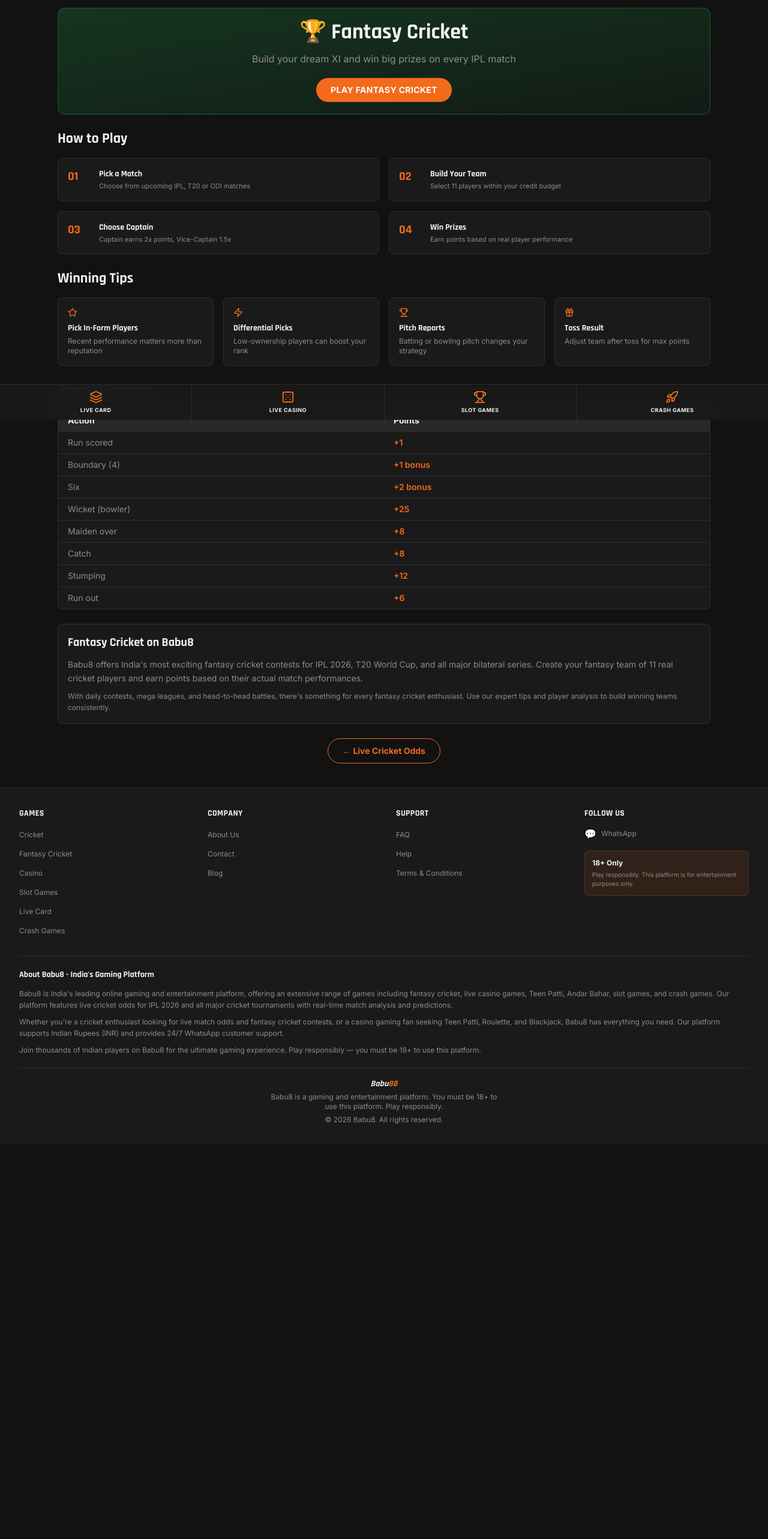
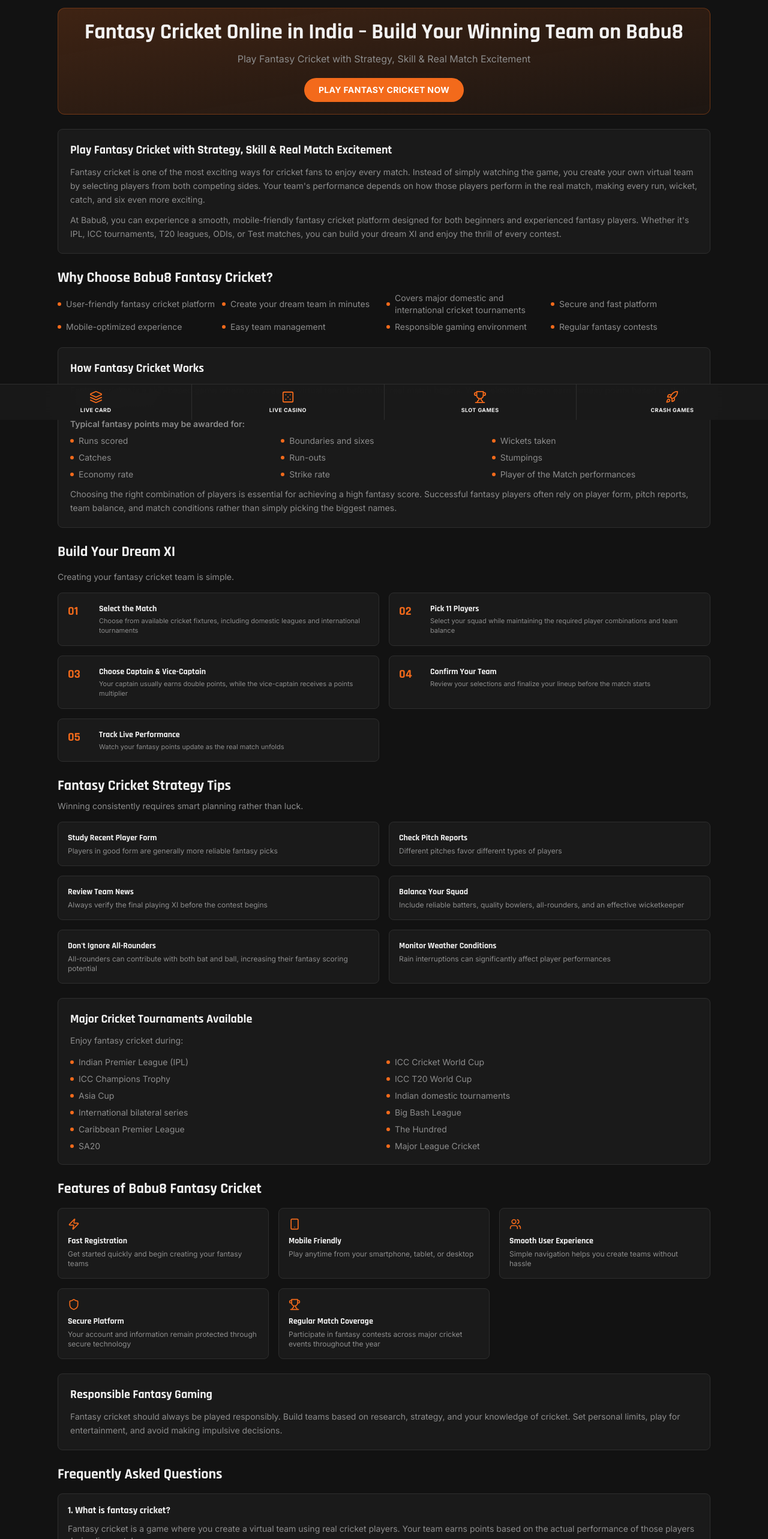
Before and after one commit to Neetu8354/promo-game-center, a React (Vite) app: page /fantasy-cricket in a window 1280 px wide. Shown: the part 100-2666 px from the top of the page at 60% size. Before the commit the page ends 2007 px from the top, so only its background shows below. Built offline with nearby package versions, Linux system fonts and the light colour scheme; the HTML template or start-up script is replaced by a standard one.

Commit message:
Update Fantasy Cricket page with comprehensive new content

```diff
--- a/src/pages/FantasyCricket.tsx
+++ b/src/pages/FantasyCricket.tsx
@@ -1,6 +1,6 @@
 import { Link } from "react-router-dom";
 import { Helmet } from "react-helmet-async";
-import { ChevronRight, Trophy, Star, Zap, Gift } from "lucide-react";
+import { ChevronRight, Trophy, Star, Zap, Gift, Users, Smartphone, Shield } from "lucide-react";
 import Header from "@/components/Header";
 import Footer from "@/components/Footer";
 import BottomTabBar from "@/components/BottomTabBar";
@@ -9,30 +9,131 @@ const WHATSAPP_LINK = "https://wa.link/reddyanna_";
 const SITE_URL = "https://www.babu8.online";
 
 const steps = [
-  { step: "01", title: "Pick a Match", desc: "Choose from upcoming IPL, T20 or ODI matches" },
-  { step: "02", title: "Build Your Team", desc: "Select 11 players within your credit budget" },
-  { step: "03", title: "Choose Captain", desc: "Captain earns 2x points, Vice-Captain 1.5x" },
-  { step: "04", title: "Win Prizes", desc: "Earn points based on real player performance" },
+  { step: "01", title: "Select the Match", desc: "Choose from available cricket fixtures, including domestic leagues and international tournaments" },
+  { step: "02", title: "Pick 11 Players", desc: "Select your squad while maintaining the required player combinations and team balance" },
+  { step: "03", title: "Choose Captain & Vice-Captain", desc: "Your captain usually earns double points, while the vice-captain receives a points multiplier" },
+  { step: "04", title: "Confirm Your Team", desc: "Review your selections and finalize your lineup before the match starts" },
+  { step: "05", title: "Track Live Performance", desc: "Watch your fantasy points update as the real match unfolds" },
 ];
 
-const tips = [
-  { icon: <Star size={16} />, title: "Pick In-Form Players", desc: "Recent performance matters more than reputation" },
-  { icon: <Zap size={16} />, title: "Differential Picks", desc: "Low-ownership players can boost your rank" },
-  { icon: <Trophy size={16} />, title: "Pitch Reports", desc: "Batting or bowling pitch changes your strategy" },
-  { icon: <Gift size={16} />, title: "Toss Result", desc: "Adjust team after toss for max points" },
+const whyChoose = [
+  "User-friendly fantasy cricket platform",
+  "Create your dream team in minutes",
+  "Covers major domestic and international cricket tournaments",
+  "Secure and fast platform",
+  "Mobile-optimized experience",
+  "Easy team management",
+  "Responsible gaming environment",
+  "Regular fantasy contests",
+];
+
+const features = [
+  { icon: <Zap size={20} />, title: "Fast Registration", desc: "Get started quickly and begin creating your fantasy teams" },
+  { icon: <Smartphone size={20} />, title: "Mobile Friendly", desc: "Play anytime from your smartphone, tablet, or desktop" },
+  { icon: <Users size={20} />, title: "Smooth User Experience", desc: "Simple navigation helps you create teams without hassle" },
+  { icon: <Shield size={20} />, title: "Secure Platform", desc: "Your account and information remain protected through secure technology" },
+  { icon: <Trophy size={20} />, title: "Regular Match Coverage", desc: "Participate in fantasy contests across major cricket events throughout the year" },
+];
+
+const tournaments = [
+  "Indian Premier League (IPL)",
+  "ICC Cricket World Cup",
+  "ICC Champions Trophy",
+  "ICC T20 World Cup",
+  "Asia Cup",
+  "Indian domestic tournaments",
+  "International bilateral series",
+  "Big Bash League",
+  "Caribbean Premier League",
+  "The Hundred",
+  "SA20",
+  "Major League Cricket",
+];
+
+const pointsSystem = [
+  { action: "Runs scored", points: "+1" },
+  { action: "Boundaries and sixes", points: "Bonus" },
+  { action: "Wickets taken", points: "+25" },
+  { action: "Catches", points: "+8" },
+  { action: "Run-outs", points: "+6" },
+  { action: "Stumpings", points: "+12" },
+  { action: "Economy rate", points: "Bonus" },
+  { action: "Strike rate", points: "Bonus" },
+  { action: "Player of the Match", points: "Bonus" },
+];
+
+const strategyTips = [
+  { title: "Study Recent Player Form", desc: "Players in good form are generally more reliable fantasy picks" },
+  { title: "Check Pitch Reports", desc: "Different pitches favor different types of players" },
+  { title: "Review Team News", desc: "Always verify the final playing XI before the contest begins" },
+  { title: "Balance Your Squad", desc: "Include reliable batters, quality bowlers, all-rounders, and an effective wicketkeeper" },
+  { title: "Don't Ignore All-Rounders", desc: "All-rounders can contribute with both bat and ball, increasing their fantasy scoring potential" },
+  { title: "Monitor Weather Conditions", desc: "Rain interruptions can significantly affect player performances" },
+];
+
+const faqs = [
+  {
+    q: "What is fantasy cricket?",
+    a: "Fantasy cricket is a game where you create a virtual team using real cricket players. Your team earns points based on the actual performance of those players during live matches.",
+  },
+  {
+    q: "Is fantasy cricket based on skill?",
+    a: "Yes. Successful fantasy cricket relies on player research, match analysis, pitch conditions, and strategic team selection rather than random choices.",
+  },
+  {
+    q: "How many players are required in a fantasy cricket team?",
+    a: "Most fantasy contests require selecting 11 players while following position and budget rules.",
+  },
+  {
+    q: "Why is selecting the captain important?",
+    a: "The captain usually receives bonus fantasy points, making captain selection one of the most important strategic decisions.",
+  },
+  {
+    q: "Can I edit my fantasy team?",
+    a: "Yes. Most fantasy contests allow changes before the official match deadline.",
+  },
+  {
+    q: "Which cricket tournaments are available?",
+    a: "You can usually participate in fantasy contests for IPL, ICC events, international series, T20 leagues, and other major cricket competitions.",
+  },
+  {
+    q: "What factors should I consider before selecting players?",
+    a: "Consider recent form, playing XI confirmation, pitch report, weather conditions, player role, head-to-head records, and venue statistics.",
+  },
+  {
+    q: "Can beginners play fantasy cricket?",
+    a: "Absolutely. Fantasy cricket is suitable for both beginners and experienced cricket fans.",
+  },
+  {
+    q: "How often should I update my fantasy team?",
+    a: "You should review and update your team before every match after checking the confirmed playing XI.",
+  },
+  {
+    q: "Why choose Babu8 for fantasy cricket?",
+    a: "Babu8 provides an easy-to-use fantasy cricket experience with a modern interface, mobile compatibility, secure access, and coverage of major cricket tournaments, making it simple for cricket fans to build and manage their dream teams.",
+  },
 ];
 
 const FantasyCricket = () => {
   return (
     <div className="min-h-screen bg-background">
       <Helmet>
-        <title>Fantasy Cricket India - Build Teams & Win Prizes | Babu8</title>
-        <meta name="description" content="Play fantasy cricket on Babu8. Pick players, build your dream team for IPL 2026 matches and win real prizes. Expert tips and strategies included." />
+        <title>Fantasy Cricket Online in India | Create Your Dream Team on Babu8</title>
+        <meta name="description" content="Play fantasy cricket online with Babu8. Create your dream XI, follow live cricket action, use expert strategies, and enjoy fantasy contests across IPL, ICC tournaments, and international matches." />
         <link rel="canonical" href={`${SITE_URL}/fantasy-cricket`} />
-        <meta property="og:title" content="Fantasy Cricket India - Build Teams & Win Prizes | Babu8" />
-        <meta property="og:description" content="Play fantasy cricket on Babu8 and win real prizes. IPL 2026 contests available." />
+        <meta property="og:title" content="Fantasy Cricket Online in India | Create Your Dream Team on Babu8" />
+        <meta property="og:description" content="Play fantasy cricket online with Babu8. Create your dream XI, follow live cricket action, use expert strategies, and enjoy fantasy contests across IPL, ICC tournaments, and international matches." />
         <meta property="og:url" content={`${SITE_URL}/fantasy-cricket`} />
         <meta property="og:type" content="website" />
+        <script type="application/ld+json">{JSON.stringify({
+          "@context": "https://schema.org",
+          "@type": "FAQPage",
+          "mainEntity": faqs.map((f) => ({
+            "@type": "Question",
+            "name": f.q,
+            "acceptedAnswer": { "@type": "Answer", "text": f.a },
+          })),
+        })}</script>
       </Helmet>
 
       <Header />
@@ -48,22 +149,67 @@ const FantasyCricket = () => {
         </nav>
 
         {/* Hero */}
-        <div className="rounded-xl bg-gradient-to-br from-green-500/20 to-green-500/5 border border-green-500/30 p-5 mb-6 text-center">
-          <h1 className="font-heading text-3xl md:text-4xl font-bold text-foreground mb-3">🏆 Fantasy Cricket</h1>
-          <p className="text-sm md:text-base text-muted-foreground mb-5">Build your dream XI and win big prizes on every IPL match</p>
+        <div className="rounded-xl bg-gradient-to-br from-primary/20 to-primary/5 border border-primary/30 p-5 mb-6 text-center">
+          <h1 className="font-heading text-2xl md:text-4xl font-bold text-foreground mb-3">Fantasy Cricket Online in India – Build Your Winning Team on Babu8</h1>
+          <p className="text-sm md:text-base text-muted-foreground mb-5">Play Fantasy Cricket with Strategy, Skill &amp; Real Match Excitement</p>
           <a
             href={WHATSAPP_LINK}
             target="_blank"
             rel="noopener noreferrer"
             className="inline-block bg-primary text-primary-foreground px-6 py-2.5 rounded-full text-sm font-bold uppercase tracking-wide"
           >
-            Play Fantasy Cricket
+            Play Fantasy Cricket Now
           </a>
         </div>
 
-        {/* How It Works */}
+        {/* Intro */}
+        <section className="mb-6 bg-card border border-border rounded-lg p-5">
+          <h2 className="font-heading text-lg md:text-xl font-bold text-foreground mb-3">Play Fantasy Cricket with Strategy, Skill &amp; Real Match Excitement</h2>
+          <p className="text-sm text-muted-foreground leading-relaxed mb-3">
+            Fantasy cricket is one of the most exciting ways for cricket fans to enjoy every match. Instead of simply watching the game, you create your own virtual team by selecting players from both competing sides. Your team's performance depends on how those players perform in the real match, making every run, wicket, catch, and six even more exciting.
+          </p>
+          <p className="text-sm text-muted-foreground leading-relaxed">
+            At Babu8, you can experience a smooth, mobile-friendly fantasy cricket platform designed for both beginners and experienced fantasy players. Whether it's IPL, ICC tournaments, T20 leagues, ODIs, or Test matches, you can build your dream XI and enjoy the thrill of every contest.
+          </p>
+        </section>
+
+        {/* Why Choose Babu8 */}
         <section className="mb-6">
-          <h2 className="font-heading text-xl md:text-2xl font-bold text-foreground mb-4">How to Play</h2>
+          <h2 className="font-heading text-xl md:text-2xl font-bold text-foreground mb-2">Why Choose Babu8 Fantasy Cricket?</h2>
+          <div className="grid grid-cols-2 md:grid-cols-4 gap-2 mb-4">
+            {whyChoose.map((item, i) => (
+              <div key={i} className="flex items-center gap-2 text-sm text-muted-foreground">
+                <span className="w-1.5 h-1.5 rounded-full bg-primary flex-shrink-0" />
+                {item}
+              </div>
+            ))}
+          </div>
+        </section>
+
+        {/* How Fantasy Cricket Works */}
+        <section className="mb-6 bg-card border border-border rounded-lg p-5">
+          <h2 className="font-heading text-lg md:text-xl font-bold text-foreground mb-3">How Fantasy Cricket Works</h2>
+          <p className="text-sm text-muted-foreground leading-relaxed mb-3">
+            Fantasy cricket is a skill-based game where you create a virtual team before the real match begins. Your selected players earn fantasy points based on their real-life performances.
+          </p>
+          <p className="text-sm text-muted-foreground font-semibold mb-2">Typical fantasy points may be awarded for:</p>
+          <div className="grid grid-cols-2 md:grid-cols-3 gap-2">
+            {["Runs scored", "Boundaries and sixes", "Wickets taken", "Catches", "Run-outs", "Stumpings", "Economy rate", "Strike rate", "Player of the Match performances"].map((item, i) => (
+              <div key={i} className="flex items-center gap-2 text-sm text-muted-foreground">
+                <span className="w-1.5 h-1.5 rounded-full bg-primary flex-shrink-0" />
+                {item}
+              </div>
+            ))}
+          </div>
+          <p className="text-sm text-muted-foreground leading-relaxed mt-3">
+            Choosing the right combination of players is essential for achieving a high fantasy score. Successful fantasy players often rely on player form, pitch reports, team balance, and match conditions rather than simply picking the biggest names.
+          </p>
+        </section>
+
+        {/* Build Your Dream XI */}
+        <section className="mb-6">
+          <h2 className="font-heading text-xl md:text-2xl font-bold text-foreground mb-4">Build Your Dream XI</h2>
+          <p className="text-sm text-muted-foreground mb-4">Creating your fantasy cricket team is simple.</p>
           <div className="space-y-3 md:grid md:grid-cols-2 md:gap-4 md:space-y-0">
             {steps.map((s) => (
               <div key={s.step} className="flex gap-3 bg-card border border-border rounded-lg p-4 items-start">
@@ -77,55 +223,67 @@ const FantasyCricket = () => {
           </div>
         </section>
 
-        {/* Tips */}
+        {/* Strategy Tips */}
         <section className="mb-6">
-          <h2 className="font-heading text-xl md:text-2xl font-bold text-foreground mb-4">Winning Tips</h2>
-          <div className="grid grid-cols-2 md:grid-cols-4 gap-4">
-            {tips.map((t, i) => (
+          <h2 className="font-heading text-xl md:text-2xl font-bold text-foreground mb-2">Fantasy Cricket Strategy Tips</h2>
+          <p className="text-sm text-muted-foreground mb-4">Winning consistently requires smart planning rather than luck.</p>
+          <div className="grid grid-cols-1 md:grid-cols-2 gap-4">
+            {strategyTips.map((tip, i) => (
               <div key={i} className="bg-card border border-border rounded-lg p-4">
-                <div className="text-primary mb-2">{t.icon}</div>
-                <h3 className="text-sm font-bold text-foreground mb-1">{t.title}</h3>
-                <p className="text-xs text-muted-foreground">{t.desc}</p>
+                <h3 className="text-sm font-bold text-foreground mb-1">{tip.title}</h3>
+                <p className="text-xs text-muted-foreground">{tip.desc}</p>
               </div>
             ))}
           </div>
         </section>
 
-        {/* Scoring */}
-        <section className="mb-6">
-          <h2 className="font-heading text-xl md:text-2xl font-bold text-foreground mb-4">Scoring System</h2>
-          <div className="bg-card border border-border rounded-lg overflow-hidden">
-            <div className="grid grid-cols-2 bg-secondary">
-              <div className="px-4 py-2 text-sm font-bold text-foreground">Action</div>
-              <div className="px-4 py-2 text-sm font-bold text-foreground">Points</div>
-            </div>
-            {[
-              ["Run scored", "+1"],
-              ["Boundary (4)", "+1 bonus"],
-              ["Six", "+2 bonus"],
-              ["Wicket (bowler)", "+25"],
-              ["Maiden over", "+8"],
-              ["Catch", "+8"],
-              ["Stumping", "+12"],
-              ["Run out", "+6"],
-            ].map(([action, pts]) => (
-              <div key={action} className="grid grid-cols-2 border-t border-border">
-                <div className="px-4 py-2 text-sm text-muted-foreground">{action}</div>
-                <div className="px-4 py-2 text-sm font-semibold text-primary">{pts}</div>
+        {/* Tournaments */}
+        <section className="mb-6 bg-card border border-border rounded-lg p-5">
+          <h2 className="font-heading text-lg md:text-xl font-bold text-foreground mb-3">Major Cricket Tournaments Available</h2>
+          <p className="text-sm text-muted-foreground mb-4">Enjoy fantasy cricket during:</p>
+          <div className="grid grid-cols-1 md:grid-cols-2 gap-2">
+            {tournaments.map((t, i) => (
+              <div key={i} className="flex items-center gap-2 text-sm text-muted-foreground">
+                <span className="w-1.5 h-1.5 rounded-full bg-primary flex-shrink-0" />
+                {t}
               </div>
             ))}
           </div>
         </section>
 
-        {/* SEO Content */}
-        <section className="mb-6 bg-card border border-border rounded-lg p-4">
-          <h2 className="font-heading text-lg md:text-xl font-bold text-foreground mb-3">Fantasy Cricket on Babu8</h2>
-          <p className="text-sm text-muted-foreground leading-relaxed mb-2">
-            Babu8 offers India's most exciting fantasy cricket contests for IPL 2026, T20 World Cup, and all major bilateral series. Create your fantasy team of 11 real cricket players and earn points based on their actual match performances.
+        {/* Features */}
+        <section className="mb-6">
+          <h2 className="font-heading text-xl md:text-2xl font-bold text-foreground mb-4">Features of Babu8 Fantasy Cricket</h2>
+          <div className="grid grid-cols-1 md:grid-cols-2 lg:grid-cols-3 gap-4">
+            {features.map((f, i) => (
+              <div key={i} className="bg-card border border-border rounded-lg p-4">
+                <div className="text-primary mb-2">{f.icon}</div>
+                <h3 className="text-sm font-bold text-foreground mb-1">{f.title}</h3>
+                <p className="text-xs text-muted-foreground">{f.desc}</p>
+              </div>
+            ))}
+          </div>
+        </section>
+
+        {/* Responsible Gaming */}
+        <section className="mb-6 bg-card border border-border rounded-lg p-5">
+          <h2 className="font-heading text-lg md:text-xl font-bold text-foreground mb-3">Responsible Fantasy Gaming</h2>
+          <p className="text-sm text-muted-foreground leading-relaxed">
+            Fantasy cricket should always be played responsibly. Build teams based on research, strategy, and your knowledge of cricket. Set personal limits, play for entertainment, and avoid making impulsive decisions.
           </p>
-          <p className="text-xs text-muted-foreground leading-relaxed">
-            With daily contests, mega leagues, and head-to-head battles, there's something for every fantasy cricket enthusiast. Use our expert tips and player analysis to build winning teams consistently.
-          </p>
+        </section>
+
+        {/* FAQ */}
+        <section className="mb-6">
+          <h2 className="font-heading text-xl md:text-2xl font-bold text-foreground mb-4">Frequently Asked Questions</h2>
+          <div className="space-y-3">
+            {faqs.map((faq, i) => (
+              <div key={i} className="bg-card border border-border rounded-lg p-4">
+                <h3 className="text-sm md:text-base font-bold text-foreground mb-2">{i + 1}. {faq.q}</h3>
+                <p className="text-xs md:text-sm text-muted-foreground leading-relaxed">{faq.a}</p>
+              </div>
+            ))}
+          </div>
         </section>
 
         <div className="text-center">
```
